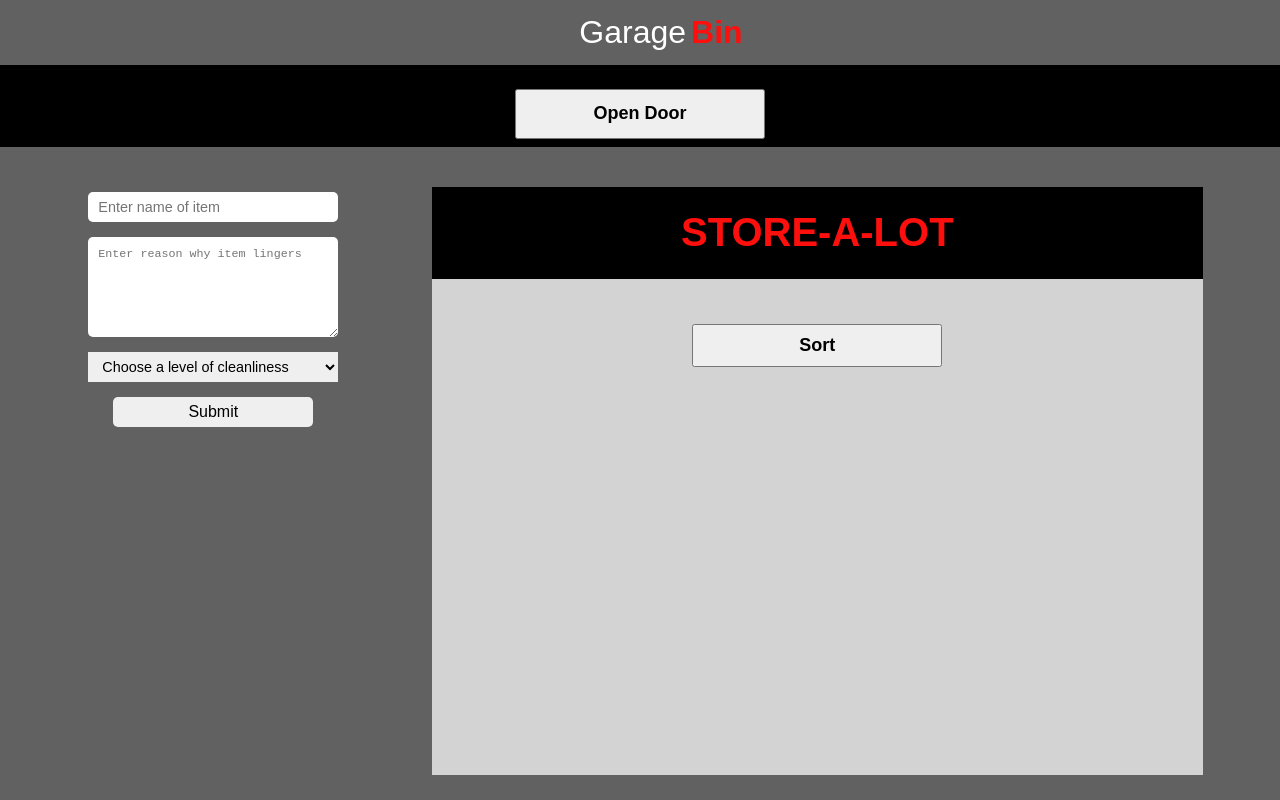
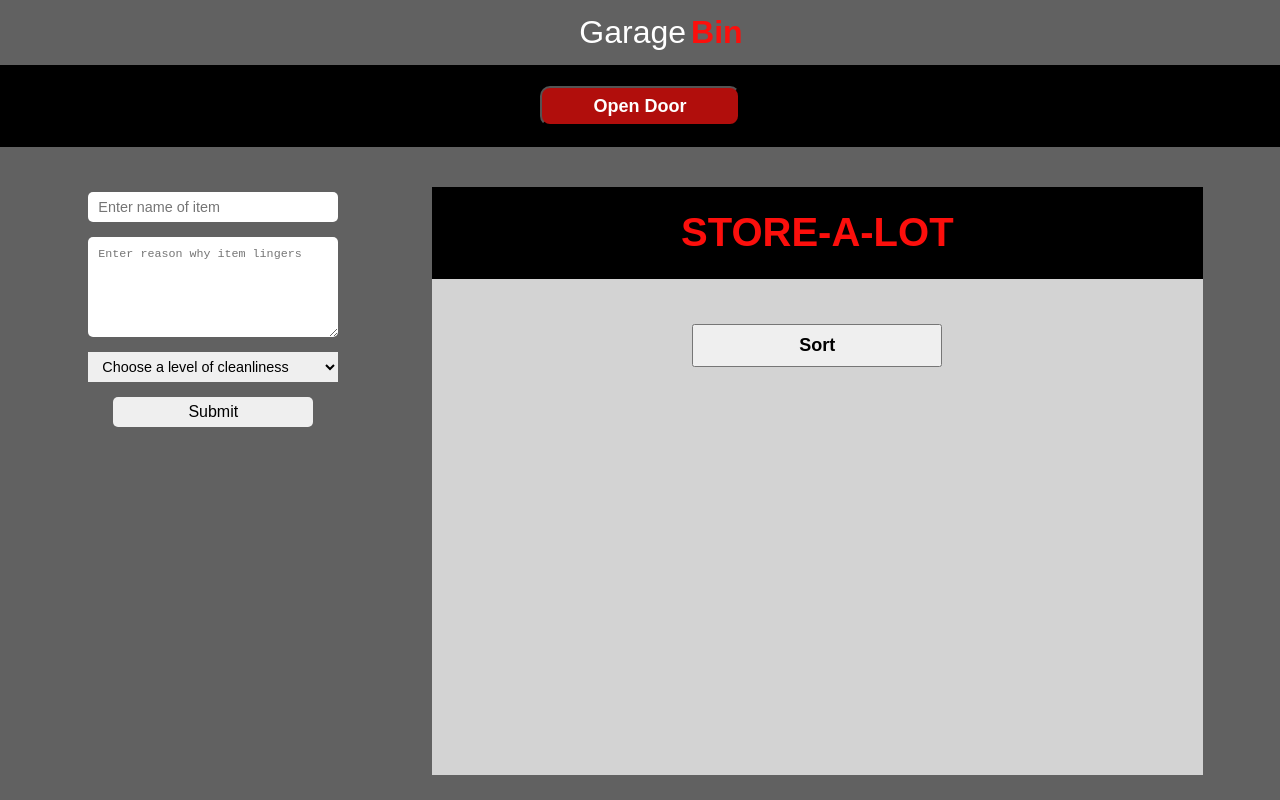
Before and after one commit to tlgreg86/garage-bin, a website: page public/index.html in a window 1280 px wide. Drawn offline with nearby package versions, Linux system fonts and the light colour scheme; no server answers.

Commit message:
Add styling for door button

```diff
--- a/public/styles.css
+++ b/public/styles.css
@@ -35,6 +35,19 @@ span {
   justify-content: center;
   z-index: 1;
   height: 100px;
+}
+
+.door-btn {
+  margin: 0;
+  align-self: center;
+  height: 40px;
+  width: 200px;
+  font-weight: 600;
+  font-size: large;
+  background-color: #b10e0c;
+  color: white;
+  outline: none;
+  border-radius: 10px;
 }
 
 .main-wrapper {
```
